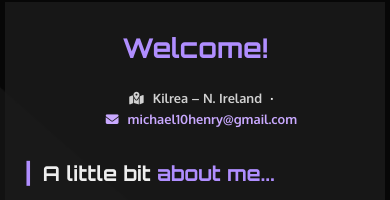
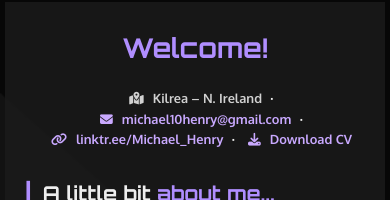
Before and after one commit to MichaelHenryNI/portfolio, a React (Vite) app: page /#about in a window 390 px wide. Shown: the part 324-524 px from the top of the page. Built offline with nearby package versions, Linux system fonts and the light colour scheme; what smooth-scrollbar would draw is missing.

Commit message:
change number of items in mobile mode

```diff
--- a/src/components/generic/InlineList.jsx
+++ b/src/components/generic/InlineList.jsx
@@ -11,7 +11,7 @@ function InlineList({ items, textClass }) {
 
   textClass = textClass || `text-4`;
   if (shortenedMode) {
-    items = items.slice(0, 2);
+    items = items.slice(0, 4);
   }
 
   return (
```
